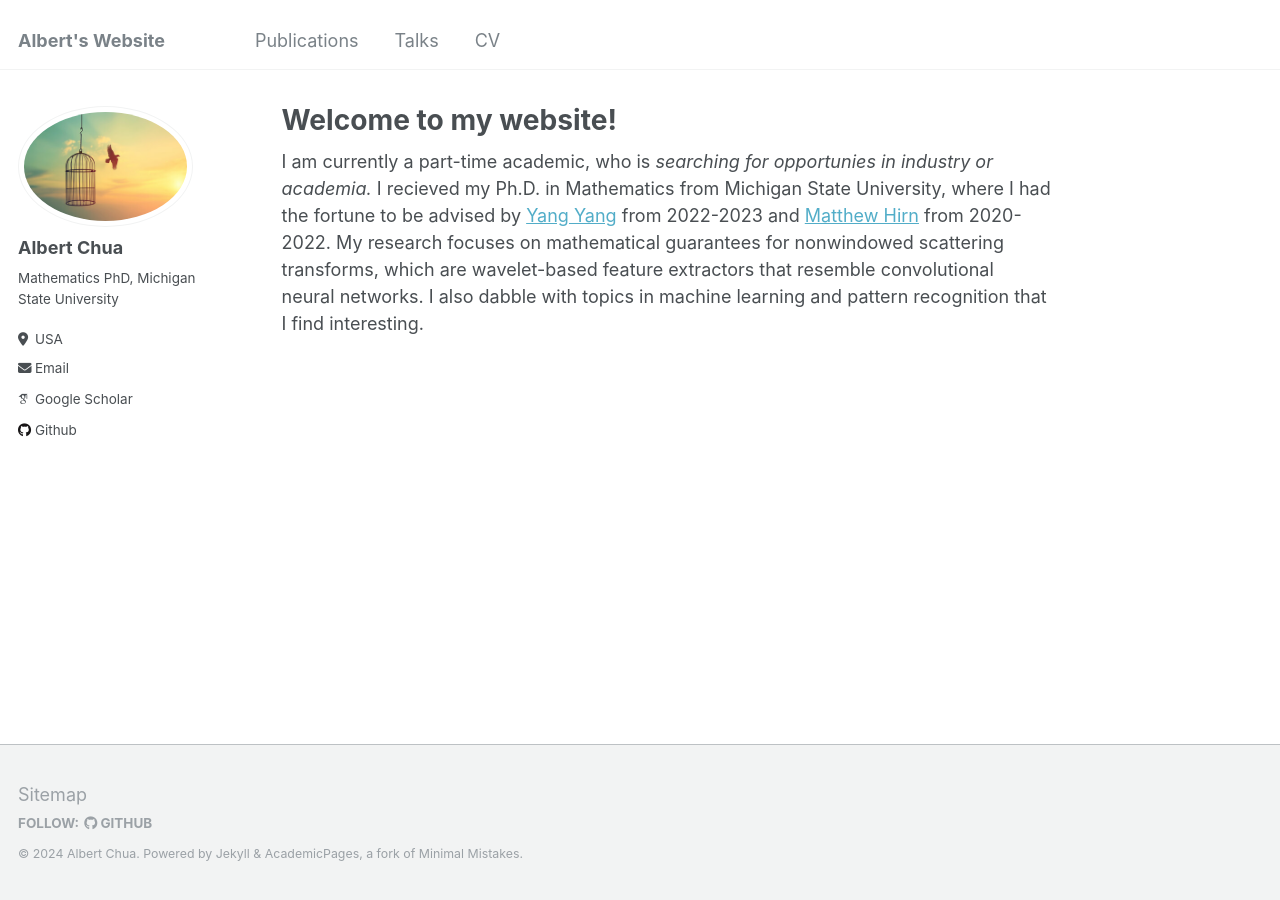
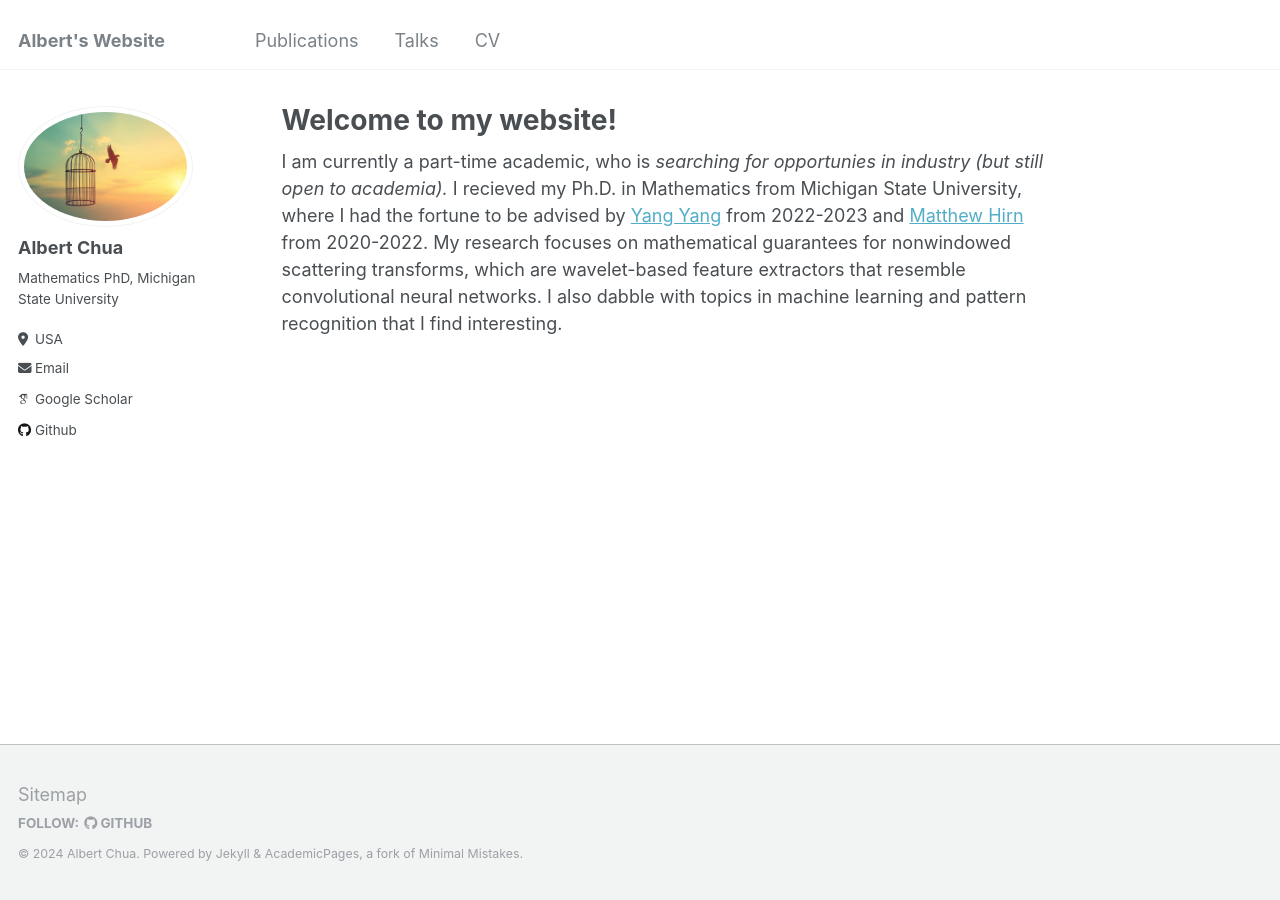
Before and after one commit to alchua1996/alchua1996.github.io, a Jekyll site: the page built from _pages/about.md, in a window 1280 px wide. Built offline with Jekyll 4.4.1, drawn with Linux system fonts in a browser that asks for light colours; some web fonts are replaced.

Commit message:
Update about.md

```diff
--- a/_pages/about.md
+++ b/_pages/about.md
@@ -7,4 +7,4 @@ redirect_from:
   - /about.html
 ---
 
-I am currently a part-time academic, who is *searching for opportunies in industry or academia.* I recieved my Ph.D. in Mathematics from Michigan State University, where I had the fortune to be advised by [Yang Yang](https://sites.google.com/view/dr-yang-yang/home) from 2022-2023 and [Matthew Hirn](https://matthewhirn.com) from 2020-2022. My research focuses on mathematical guarantees for nonwindowed scattering transforms, which are wavelet-based feature extractors that resemble convolutional neural networks. I also dabble with topics in machine learning and pattern recognition that I find interesting.
+I am currently a part-time academic, who is *searching for opportunies in industry (but still open to academia).* I recieved my Ph.D. in Mathematics from Michigan State University, where I had the fortune to be advised by [Yang Yang](https://sites.google.com/view/dr-yang-yang/home) from 2022-2023 and [Matthew Hirn](https://matthewhirn.com) from 2020-2022. My research focuses on mathematical guarantees for nonwindowed scattering transforms, which are wavelet-based feature extractors that resemble convolutional neural networks. I also dabble with topics in machine learning and pattern recognition that I find interesting.
```
